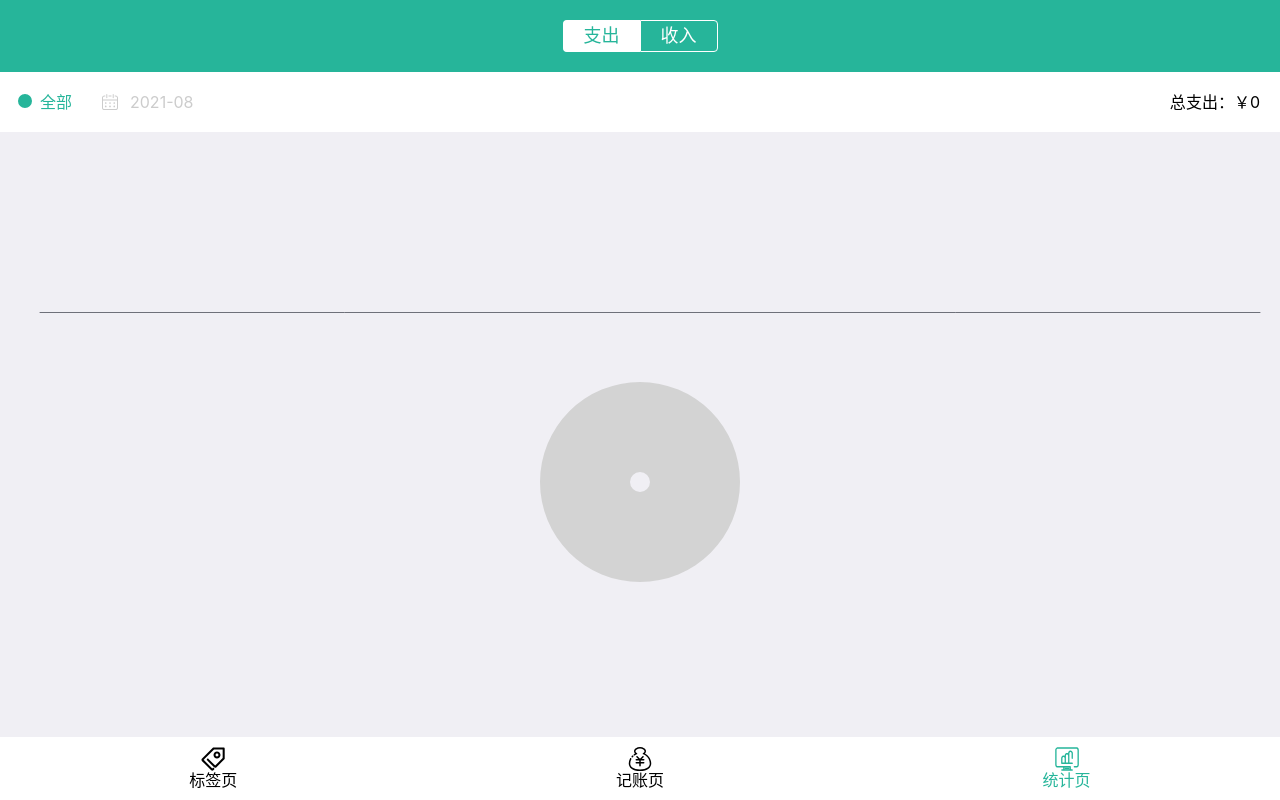
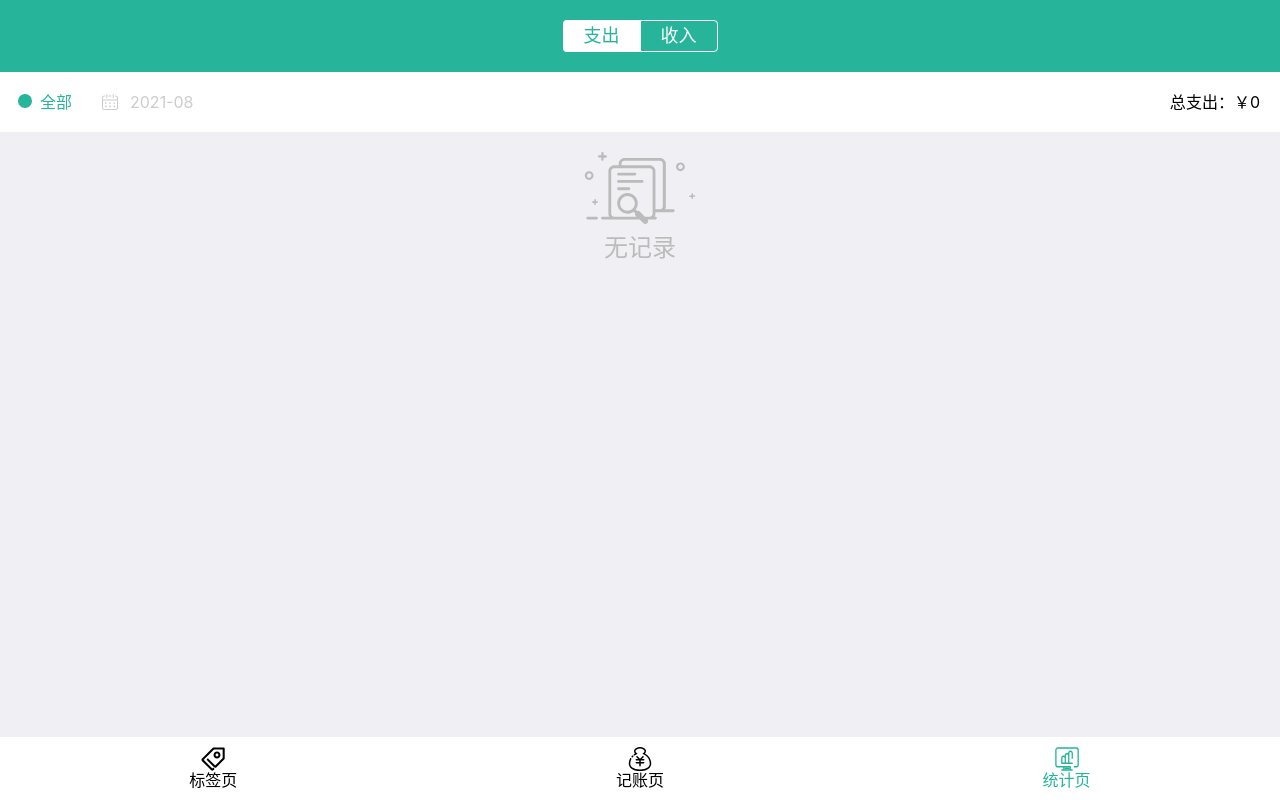
Before and after one commit to April-cl/daily-book, a React app: page /#/statistics in a window 1280 px wide. Built offline with nearby package versions, Linux system fonts and the light colour scheme.

Commit message:
添加无记录显示样式

```diff
--- a/src/views/Statistics.tsx
+++ b/src/views/Statistics.tsx
@@ -51,6 +51,24 @@ const Header = styled.div`
   position: relative;
   > .total {
     position: absolute;right: 16px;
+  }
+`
+const BlankPage = styled.div`
+  display: flex;
+  flex-wrap: wrap;
+  margin-top: 20px;
+  color: #bbb;
+  .icon {
+    fill: #bbb;
+    width: 100%;
+    font-size: 72px;
+  }
+  span {
+    display: block;
+    margin-top: 10px;
+    width: 100%;
+    text-align: center;
+    font-size: 24px;
   }
 `
 
@@ -121,6 +139,12 @@ function Statistics() {
         }} disabled={disabled} toggle={() => setDisabled(!disabled)} />
         <div>总{category === '-' ? '支出' : '收入'}：￥{getAmountTotal()}</div>
       </AmountTotal>
+      {selectedRecords.length === 0 ?
+        <BlankPage>
+          <Icon name='anonymous' />
+          <span>无记录</span>
+        </BlankPage> :
+        <>
           <DailyComparisonChart data={getDailyData()} />
           <TagsComparisonChart data={getTagData()} />
           {hashByDateArray.map(([date, records]) => {
@@ -154,6 +178,8 @@ function Statistics() {
                 })}
               </div>)
           })}
+        </>
+      }
     </Layout>
   );
 }
```
Also changed, not shown: src/icons/anonymous.svg (added). Lines whose indentation alone changed are shown as unchanged.
